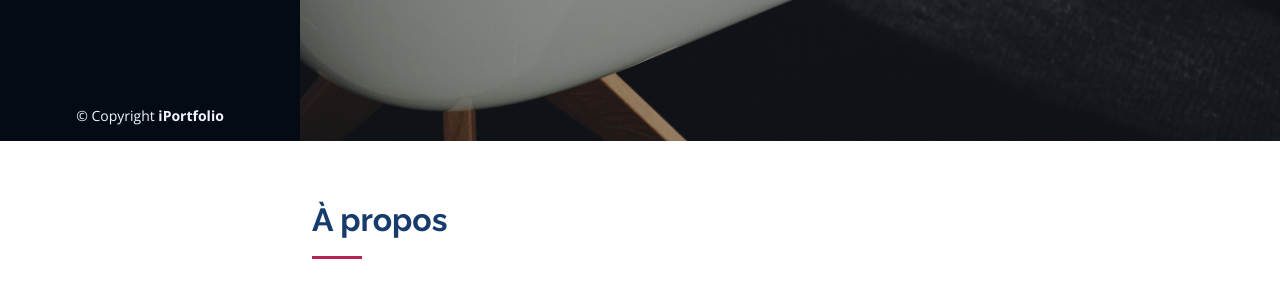
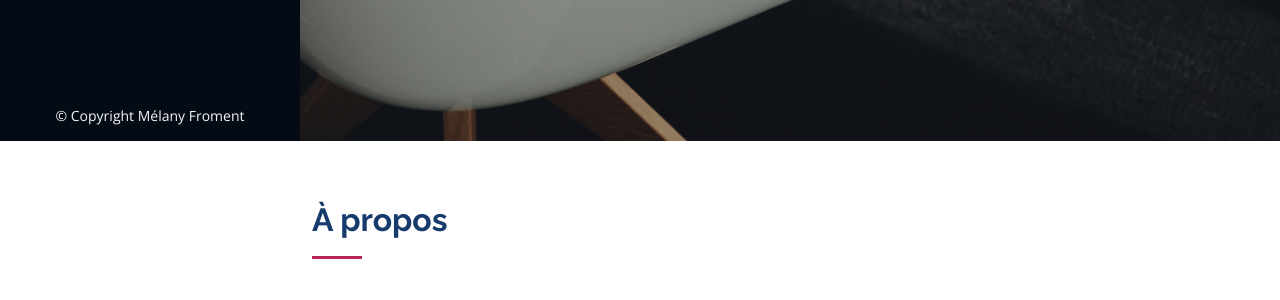
Before and after one commit to MelanyFroment/portfolio, a PHP site: page /BTS-2021-2022/ in a window 1280 px wide. Shown: the part 659-959 px from the top of the page. Run offline with PHP 8.4, Linux system fonts and the light colour scheme.

Commit message:
html to php corriger

```diff
--- a/index.php
+++ b/index.php
@@ -569,7 +569,7 @@
 					<div class="section-title mt-5">
 						<h2>Tableau de synthése</h2>
 					</div>
-					<embed src="file:///C:/Users/melan/OneDrive/Documents/BTS/2021-2022/SLAM/Portfolio/iPortfolio/www/assets/img/Tableau-synthese.pdf" width=1100 height=500 type='application/pdf'/>
+					<embed src="./assets/img/Tableau-synthese.pdf" width=1100 height=500 type='application/pdf'/>
 				</div>
 
 
@@ -677,7 +677,7 @@
 	  <footer id="footer">
 		<div class="container">
 		  <div class="copyright">
-			&copy; Copyright <strong><span>iPortfolio</span></strong>
+			&copy; Copyright Mélany Froment</strong>
 		  </div>
 		  <!-- <div class="credits"> -->
 			<!-- Designed by <a href="https://bootstrapmade.com/">BootstrapMade</a> -->
```
